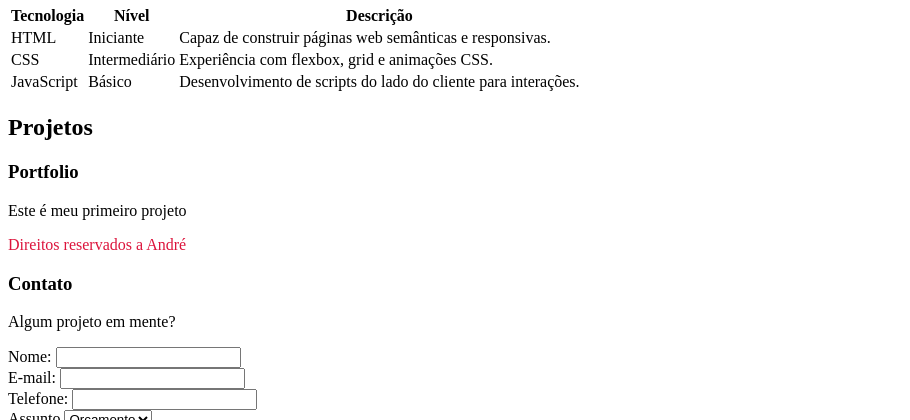
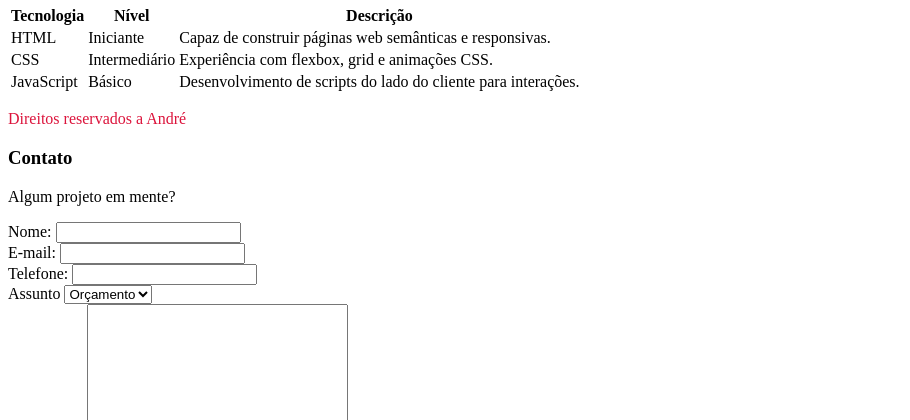
Before and after one commit to andrelucasbarbosa/Site, a plain HTML site: page index.html in a window 1280 px wide. Shown: the part 704-1124 px from the top of the page, without its empty margins (0-910 px from the left). Drawn offline with Linux system fonts and the light colour scheme.

Commit message:
Quarto Commit 2/2
Removido do Código:
-section projeto duplicado

```diff
--- a/index.html
+++ b/index.html
@@ -91,20 +91,6 @@
     </header>
 </body>
 
-<section id="projeto">
-    <h2>Projetos</h2>
-
-    <article>
-        <h3>Portfolio</h3>
-        <p>
-            Este é meu primeiro projeto
-        </p>
-    </article>
-</section>
-</header>
-</body>
-
-
 <footer>
     <p style="color:crimson;">Direitos reservados a André</p>
 
```
